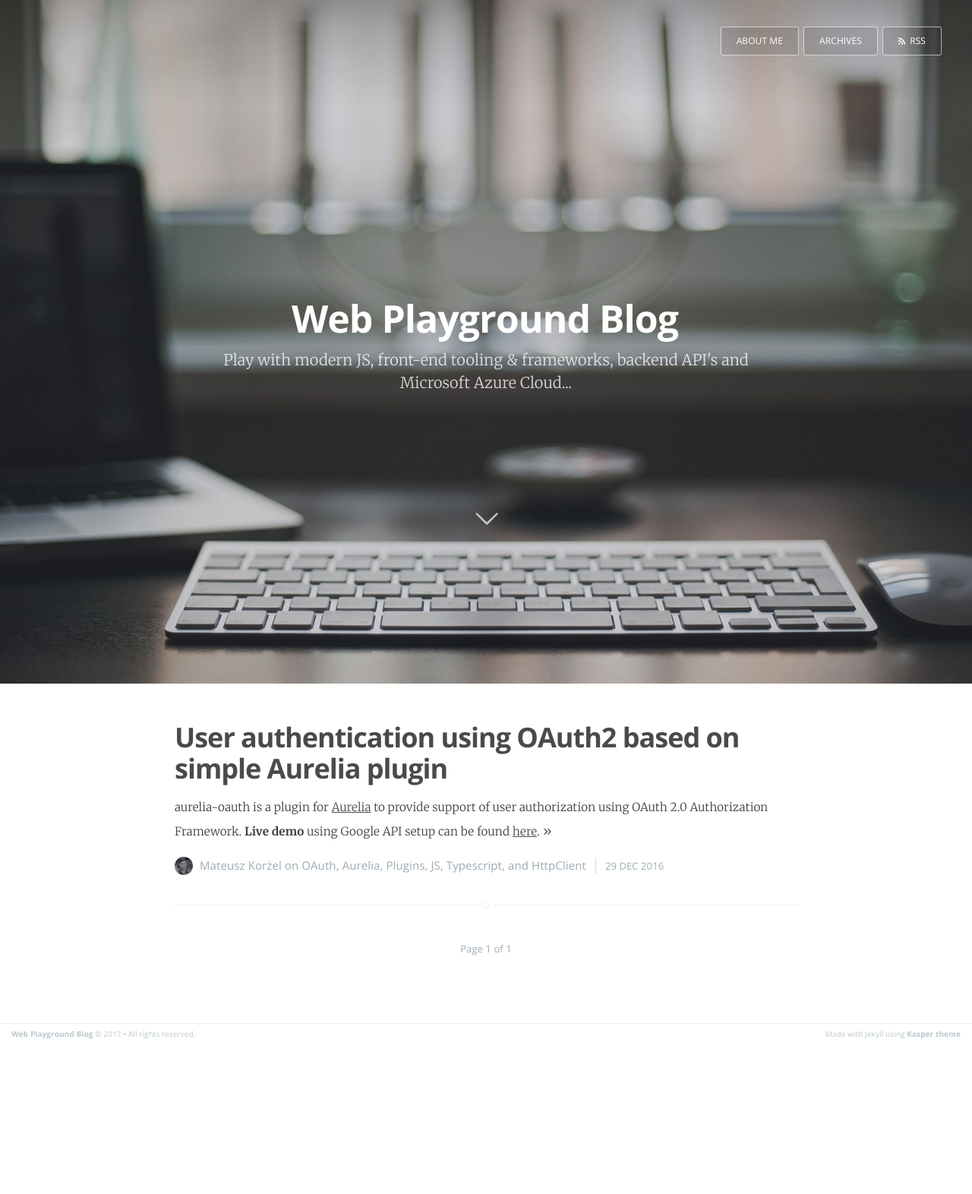
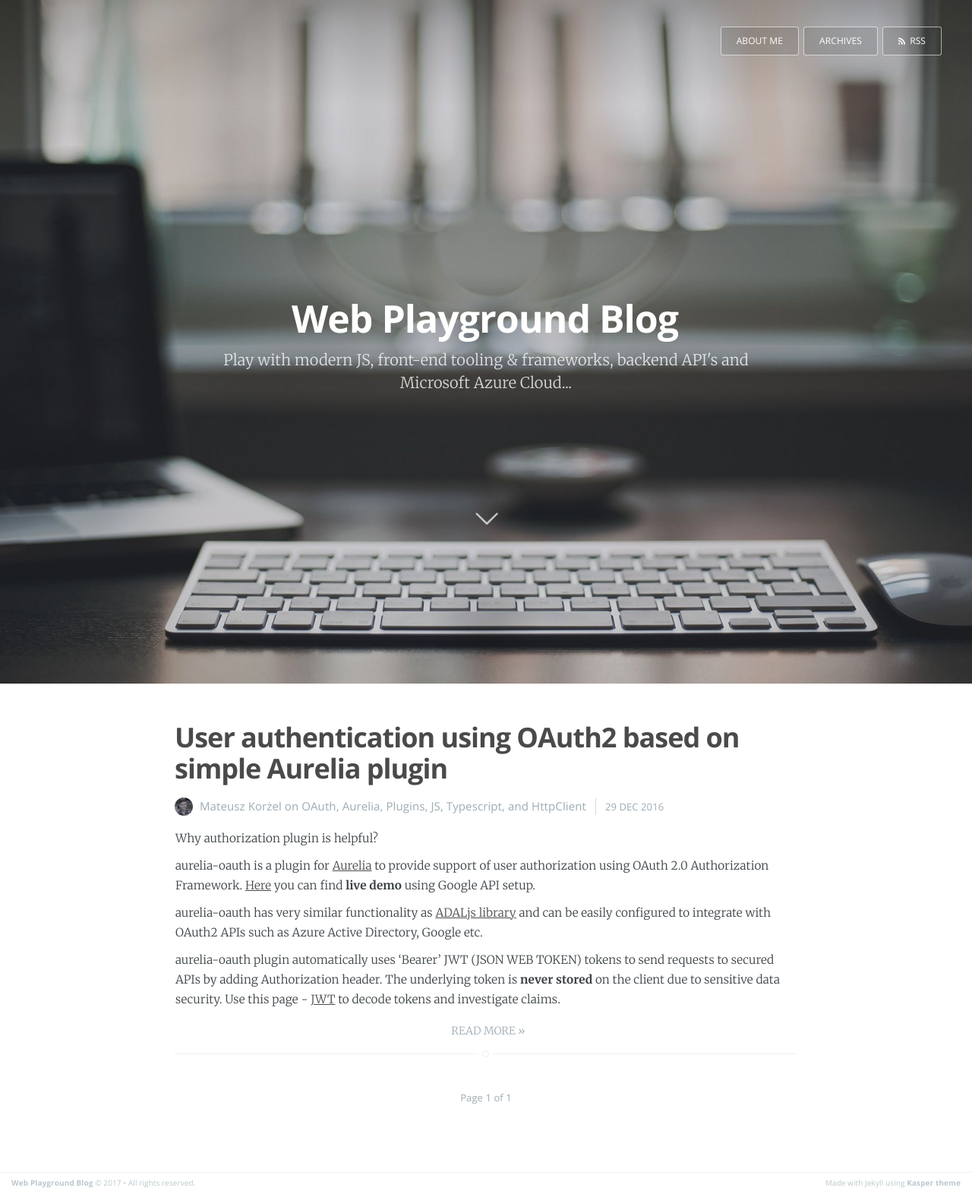
Before and after one commit to matik12/matik12.github.com, a Jekyll site: the page built from index.html, in a window 1280 px wide. Shown: the whole page at 76% size. Built offline with Jekyll 4.4.1, drawn with Linux system fonts in a browser that asks for light colours; the list of posts is cut into pages by our own code; comment, search, counter and statistics services are not loaded; before the commit the page ends 1376 px from its top, so only the background shows below that.

Commit message:
Small changes in page layout and first post highlighting.

````diff
--- a/_config.yml
+++ b/_config.yml
@@ -6,6 +6,7 @@ permalink: /:year/:month/:day/:title
 
 markdown: kramdown
 highlighter: rouge
+excerpt_separator: <!--more-->
 
 logo: false
 paginate: 10
--- a/_posts/2016-12-29-aurelia-oauth-plugin.md
+++ b/_posts/2016-12-29-aurelia-oauth-plugin.md
@@ -5,11 +5,15 @@ categories: [OAuth, Aurelia, Plugins, JS, Typescript, HttpClient]
 disqus: true
 ---
 
-aurelia-oauth is a plugin for [Aurelia](http://aurelia.io/) to provide support of user authorization using OAuth 2.0 Authorization Framework. **Live demo** using Google API setup can be found [here](https://matik12.github.io/aurelia-basic-app-skeleton/).
+Why authorization plugin is helpful?
 
-aurelia-oauth has very similar functionality as [ADALjs library] (https://github.com/AzureAD/azure-activedirectory-library-for-js) and can be easily configured to integrate with OAuth2 APIs such as Azure Active Directory, Google etc.
+aurelia-oauth is a plugin for [Aurelia](http://aurelia.io/) to provide support of user authorization using OAuth 2.0 Authorization Framework. [Here](https://matik12.github.io/aurelia-basic-app-skeleton/) you can find **live demo** using Google API setup.
+
+aurelia-oauth has very similar functionality as [ADALjs library](https://github.com/AzureAD/azure-activedirectory-library-for-js) and can be easily configured to integrate with OAuth2 APIs such as Azure Active Directory, Google etc.
 
 aurelia-oauth plugin automatically uses 'Bearer' JWT (JSON WEB TOKEN) tokens to send requests to secured APIs by adding Authorization header. The underlying token is **never stored** on the client due to sensitive data security. Use this page - [JWT](https://jwt.io/) to decode tokens and investigate claims.
+
+<!--more-->
 
 ![Authentication header](/images/jwt_token.png)
 
@@ -21,25 +25,24 @@ This plugin implements only **OAuth implicit grant flow**, which is the recommen
 Obviously, you need to have installed [NodeJs](https://nodejs.org/) and [Gulp](http://gulpjs.com/). aurelia-oauth was based on [Aurelia plugin](https://github.com/aurelia/skeleton-plugin) and requires only standard Aurelia libraries. It's highly recommended to use JSPM for package managment.
 
 #### Installation
-```
+```npm
 jspm install aurelia-oauth
 ```
 Using Npm:
-```
+```npm
 npm install aurelia-oauth --save
 ```
 Using typescript you can install definitions:
-```
+```npm
 typings install github:matik12/aurelia-oauth --save --global
 ```
 
 ### Usage guide
 
-
-#### Update the Aurelia configuration file
+##### Update the Aurelia configuration file
 
 In your Aurelia configuration file(most commonly main file) add the plugin and provide OAuth endpoint configuration :
-```js
+{% highlight typescript %}
 export function configure(aurelia: Aurelia) {
   aurelia.use
     .standardConfiguration()
@@ -48,9 +51,9 @@ export function configure(aurelia: Aurelia) {
 
   aurelia.start().then(() => aurelia.setRoot());
 }
-```
+{% endhighlight %}
 The configuration for Azure Active Directory is very simple, because it uses default parameter values in plugin internal set up. Just need to replace {tenantId} and {clientId} with your Azure Application real values and you are up and running.
-```js
+{% highlight typescript %}
 function configureOauth(oauthService: IOAuthConfig) {
   oauthService.configure(
     {
@@ -60,9 +63,9 @@ function configureOauth(oauthService: IOAuthConfig) {
       alwaysRequireLogin: true
     });
 }
-```
+{% endhighlight %}
 The function below for OAuth configuration provides sample values of Google API authorization endpoint. This should all work in the local environment by using my test API endpoint if you choose to host web app using  the following address - http://localhost:9000/
-```js
+{% highlight typescript %}
 function configureOauth(oauthService: IOAuthConfig, oauthTokenService: IOAuthTokenConfig) {
   oauthService.configure(
     {
@@ -82,24 +85,33 @@ function configureOauth(oauthService: IOAuthConfig, oauthTokenService: IOAuthTok
       }
     });
 }
-```
+{% endhighlight %}
 
-### Configure routing to use authentication
+##### Configure routing to use authentication
 
 When setting configuration for aurelia-oauth plugin you can choose if you want to give only authenticated users access to your application or only in particular routes user login is required.
-```js
+{% highlight typescript %}
 alwaysRequireLogin: true
-```
+{% endhighlight %}
 Default value for the above property is false, but passing true value means, that application should require user login in all its routes except the particular route provide setting overriding this behavior. Every route in the application can configure setting to require authentication or not. This step is not necessary, but can be done as follows:
-```js
-{ route: 'users', name: 'users', moduleId: 'users', nav: true, title: 'Github Users', settings: { requireLogin: true } }
-```
+{% highlight typescript %}
+{
+  route: 'users',
+  name: 'users',
+  moduleId: 'users',
+  nav: true,
+  title: 'Github Users',
+  settings: {
+      requireLogin: true
+    }
+  }
+{% endhighlight %}
 The **requireLogin** setting overrides global authentication configuration and can be set to true or false value if this is needed. In the example above users route can only be available for authenticated users.
 
-### Add logout button
+##### Add logout button
 
 To provide logout functionality, simply add button or anchor to the html and bind it to the logout method in the backing the view-model as shown below.
-```js
+{% highlight typescript %}
 import {OAuthService} from 'aurelia-oauth';
 
 @autoinject()
@@ -110,7 +122,7 @@ export class Navigation {
     this.oauthService.logout();
   }
 }
-```
+{% endhighlight %}
 
 ### Published events
 
@@ -121,28 +133,28 @@ The supported events are as follows:
 * invalid token (expired): `oauth:invalidToken`
 
 If you are using Typescript, in definitions there are declared const properties for this events to use them when subscribing to an event.
-```js
+{% highlight typescript %}
 import {OAuthService} from 'aurelia-oauth';
 
 eventAggregator.subscribe(OAuthService.LOGIN_SUCCESS_EVENT, () => { ... });
-```
+{% endhighlight %}
 
 ### Browser support
 
 This plugin should work with all modern browsers, although it is still in early phase and can contain few bugs. To support IE10 & IE11 you need to add the script tag to the head section of the main page(index.html) as shown below. It is related to the IE known-issue with # in URL and redirects. The following fix will not affect other correctly working browsers.
-```js
+{% highlight html %}
 <head>
-	...
+	<!-- ... -->
 	<!-- Fix for IE bug with page reload when changing hash in url after redirect -->
 	<script type="text/javascript">
 		window.location.hash = window.location.hash;
 	</script>
 </head>
-```
+{% endhighlight %}
 
 ### Authentication class interface
 
-```js
+{% highlight typescript %}
 interface IOAuthService {
     config: IOAuthConfig;
 
@@ -167,12 +179,11 @@ interface IOAuthTokenService {
     removeToken: () => void;
     getAuthorizationHeader: () => string;
 }
-```
-More on this to be done soon...
+{% endhighlight %}
 
 ### Plugin configuration parameters (config interfaces)
 
-```js
+{% highlight typescript %}
 interface IOAuthConfig {
     loginUrl: string;
     logoutUrl: string;
@@ -192,10 +203,10 @@ interface IOAuthTokenConfig {
     };
     expireOffsetSeconds?: number;
 }
-```
+{% endhighlight %}
 
 ### Support for aurelia-fetch-client
 
-Currently, aurelia-oauth provides automatic feature of adding authorization header to every request by using custom interceptor. To implement this, plugin uses **aurelia-http-client** which has support for cancelling requests in case when token has expired before request occurred. The following issue considering poor fetch API implementation will be investigated further in the future to adjust aurelia-oauth plugin. More on this to be done soon...
+Currently, aurelia-oauth provides automatic feature of adding authorization header to every request by using custom interceptor. To implement this, plugin uses **aurelia-http-client** which has support for cancelling requests in case when token has expired before request occurred. The following issue considering poor fetch API implementation will be investigated further in the future to adjust aurelia-oauth plugin.
 
 Feel free to use plugin or fork the code: [https://github.com/matik12/aurelia-oauth](https://github.com/matik12/aurelia-oauth).
--- a/_sass/_syntax.scss
+++ b/_sass/_syntax.scss
@@ -2,7 +2,7 @@
 .highlight {
 	background: #ffffff;
 	.c { color: #999988; font-style: italic } /* Comment */
-	.err { color: #a61717; background-color: #e3d2d2 } /* Error */
+	.err { color: #a61717; } /* Error */
 	.k { font-weight: bold } /* Keyword */
 	.o { font-weight: bold } /* Operator */
 	.cm { color: #999988; font-style: italic } /* Comment.Multiline */
--- a/assets/css/main.scss
+++ b/assets/css/main.scss
@@ -3,9 +3,9 @@
 # Change this file for any custom CSS.
 ---
 
-/* We need to add display:inline in order to align the '>>' of the 'read more' link */
-.post-excerpt p {
-	display:inline;
+.center {
+	margin: auto;
+	text-align: center;
 }
 
 // Import partials from `sass_dir` (defaults to `_sass`)
--- a/assets/css/screen.css
+++ b/assets/css/screen.css
@@ -721,7 +721,7 @@ margin on the iframe, cause it breaks stuff. */
     width: 90%;
     max-width: 820px;
     margin: 4rem auto;
-    padding-bottom: 4rem;
+    padding-bottom: 1rem;
     border-bottom: #EBF2F6 1px solid;
     word-break: break-word;
     hyphens: auto;
@@ -755,14 +755,22 @@ body:not(.post-template) .post-title {
     text-decoration: none;
 }
 
+.post-excerpt {
+    margin: 1.75rem 1px 0 1px;
+}
+
 .post-excerpt p {
-    margin: 0;
+    margin: 0 0 10px 0;
     font-size: 0.9em;
     line-height: 1.7em;
 }
 
 .read-more {
     text-decoration: none;
+    text-transform: uppercase;
+    background: none;
+    float: none;
+    font-size: 14px;
 }
 
 .post-meta {
--- a/index.html
+++ b/index.html
@@ -40,9 +40,6 @@ cover: '/images/cover.jpg'
         <header class="post-header">
             <h2 class="post-title"><a href="{{ post.url }}">{{ post.title }}</a></h2>
         </header>
-        <section class="post-excerpt">
-            {{ post.excerpt }} <a class="read-more" href="{{ post.url }}">&raquo;</a>
-        </section>
         <footer class="post-meta">
             {% if site.author %}
                 <img class="author-thumb" src="/images/profile.png" alt="Author's profile picture" nopin="nopin" />
@@ -58,6 +55,12 @@ cover: '/images/cover.jpg'
                 <a href="{{ post.url }}#disqus_thread"></a>
             </div>
         </footer>
+        <section class="post-excerpt">
+            {{ post.excerpt }}
+            <div class="center">
+                <a class="subscribe-button read-more" href="{{ post.url }}">Read more &raquo;</a>
+            </div>
+        </section>
     </article>
 
     {% endfor %}
````
Also changed, not shown: README.md.
